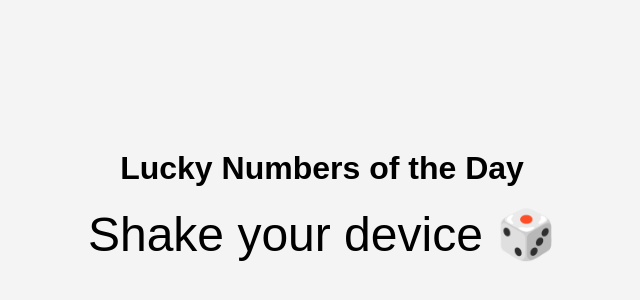
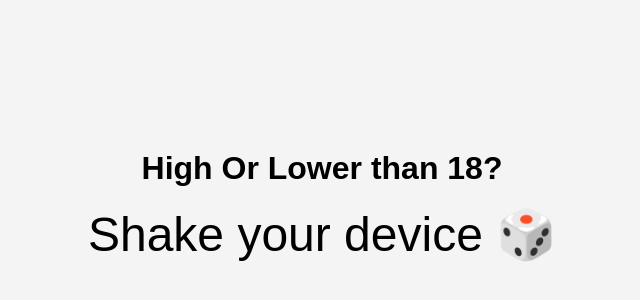
Before and after one commit to JeorgieFau/Roll-Dice, a plain HTML site: page index.html in a window 1280 px wide. Shown: the part 192-492 px from the top of the page, without its empty margins (318-958 px from the left). Drawn offline with Linux system fonts and the light colour scheme.

Commit message:
Update index.html

```diff
--- a/index.html
+++ b/index.html
@@ -3,7 +3,7 @@
 <head>
   <meta charset="UTF-8" />
   <meta name="viewport" content="width=device-width, initial-scale=1.0"/>
-  <title>Lucky Numbers</title>
+  <title> HIGH OR LOW </title>
   <style>
     body {
       margin: 0;
@@ -56,7 +56,7 @@
   </style>
 </head>
 <body>
-  <h1>Lucky Numbers of the Day</h1>
+  <h1>High Or Lower than 18?</h1>
   <div id="dice">Shake your device 🎲</div>
   <button id="permissionBtn">Enable Shake</button>
 
```
